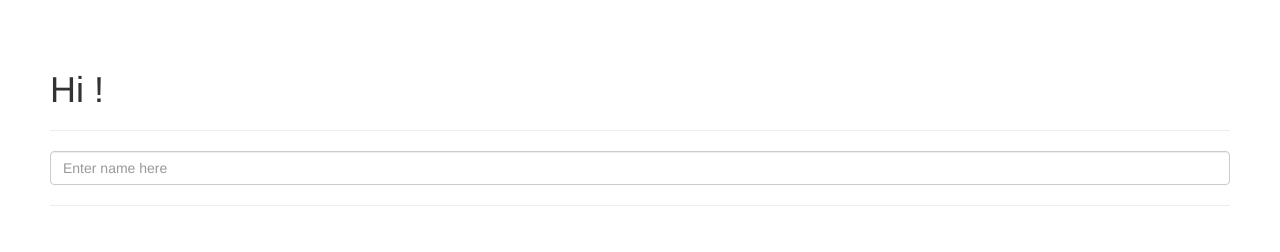
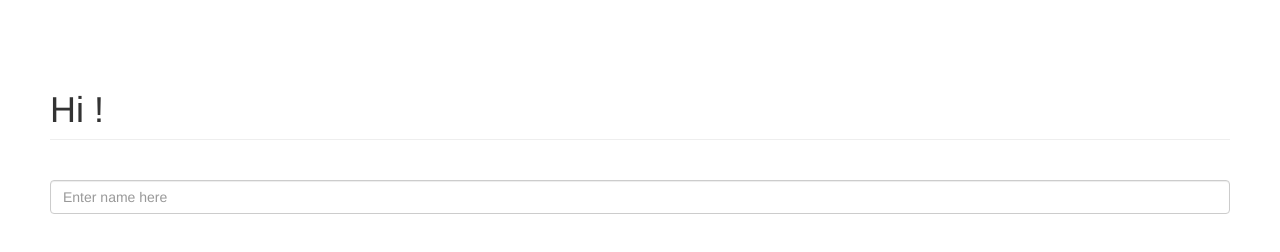
Before and after one commit to blakeface/ang-playground, a website: page index.html in a window 1280 px wide. Drawn offline with nearby package versions, Linux system fonts and the light colour scheme.

Commit message:
replaced hr tags with bs page-header classes. updated readme

```diff
--- a/index.html
+++ b/index.html
@@ -1,5 +1,5 @@
 <!DOCTYPE html>
-<html lang="en">
+<html lang="en" ng-app="pgApp">
   <head>
     <meta charset="UTF-8">
     <title>Angular Playground</title>
@@ -11,13 +11,9 @@
   </head>
   <body style="padding: 50px;">
 
-  <div ng-app="pgApp">
       <div ng-controller="pgController">
-      <h1>Hi {{name}}!</h1>
-      <hr>
-      <input ng-model="name" ng-keyup="namechange()" class="form-control" placeholder="Enter name here">
-      <hr>
-    </div>
+        <h1 class="page-header">Hi {{name}}!</h1>
+        <input ng-model="name" ng-keyup="namechange()" class="form-control page-header" placeholder="Enter name here">
       </div>
 
   </body>
```
Also changed, not shown: README.md. Lines whose indentation alone changed are shown as unchanged.
